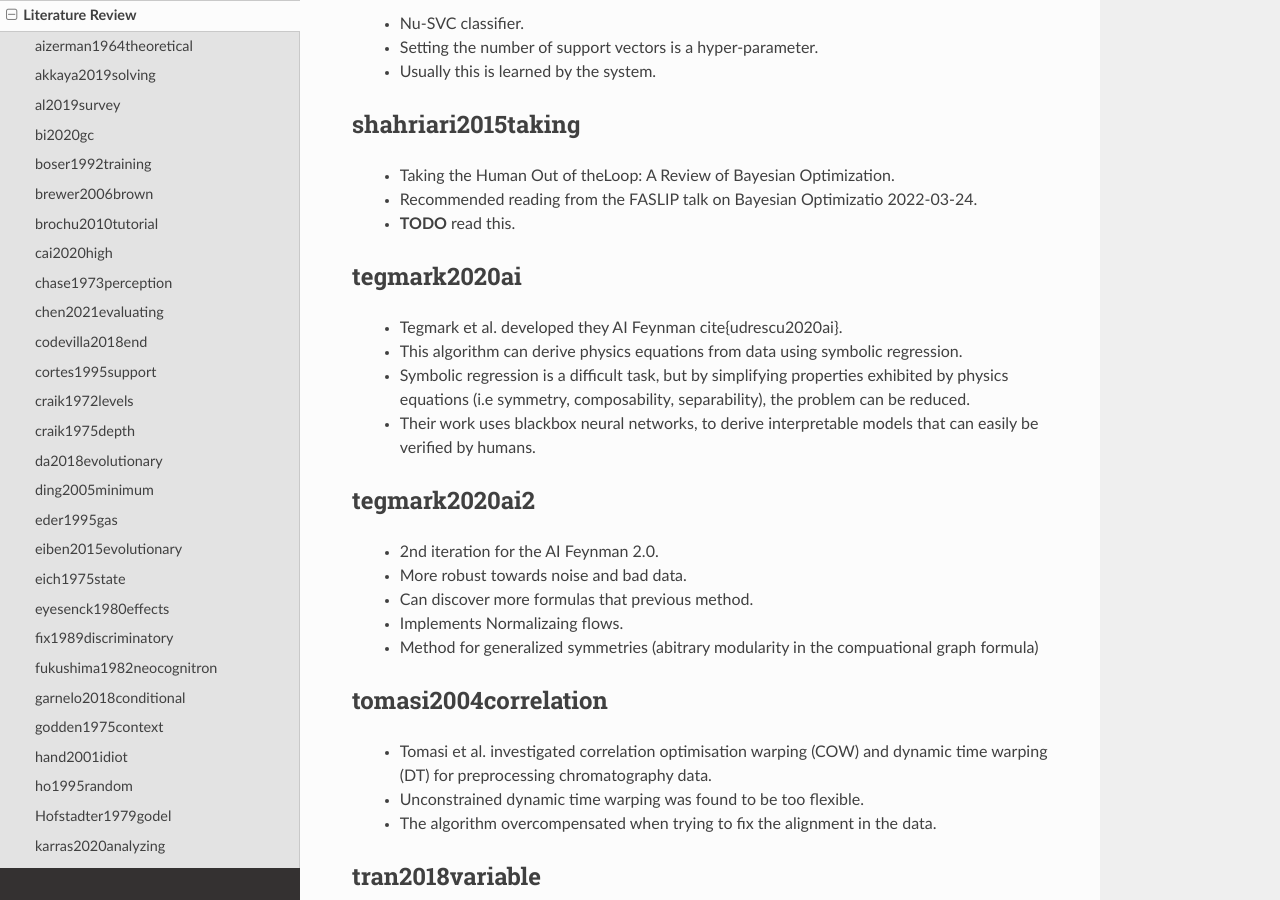
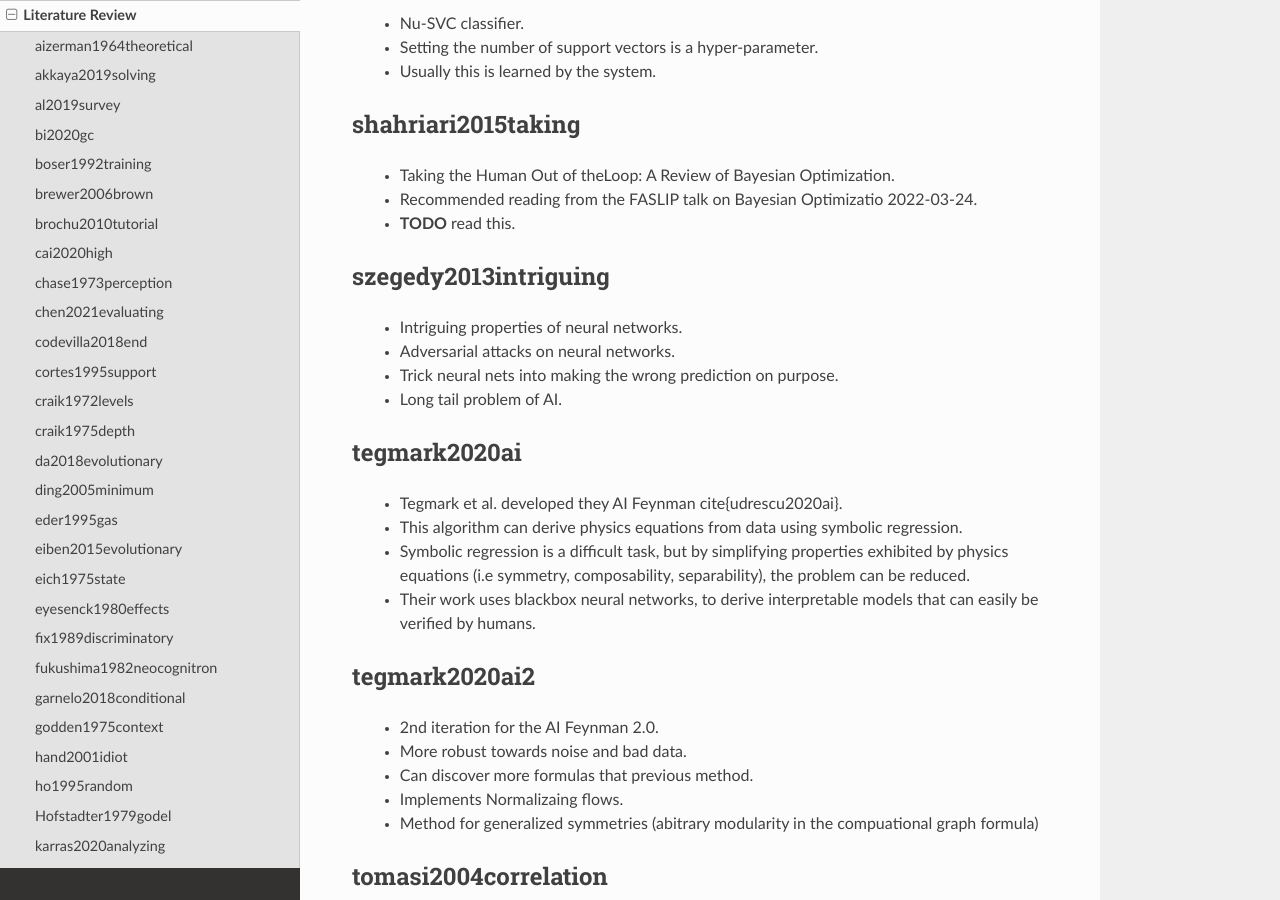
Before and after one commit to woodRock/fishy-business, a Sphinx documentation site: the page built from docs/source/papers.rst, in a window 1280 px wide and 900 px high, scrolled down 9660 px. Built offline with Sphinx 7.4.7 and the Read the Docs theme 2.0.0, drawn with Linux system fonts in a browser that asks for light colours.

Commit message:
szegedy2013intriguing paper

```diff
--- a/docs/source/papers.rst
+++ b/docs/source/papers.rst
@@ -353,6 +353,13 @@ shahriari2015taking
     * Recommended reading from the FASLIP talk on Bayesian Optimizatio 2022-03-24.
     * **TODO** read this.
 
+szegedy2013intriguing
+---------------------
+    * Intriguing properties of neural networks.
+    * Adversarial attacks on neural networks.
+    * Trick neural nets into making the wrong prediction on purpose.
+    * Long tail problem of AI.
+
 tegmark2020ai
 -------------
     * Tegmark et al. developed they AI Feynman \cite{udrescu2020ai}.
```
